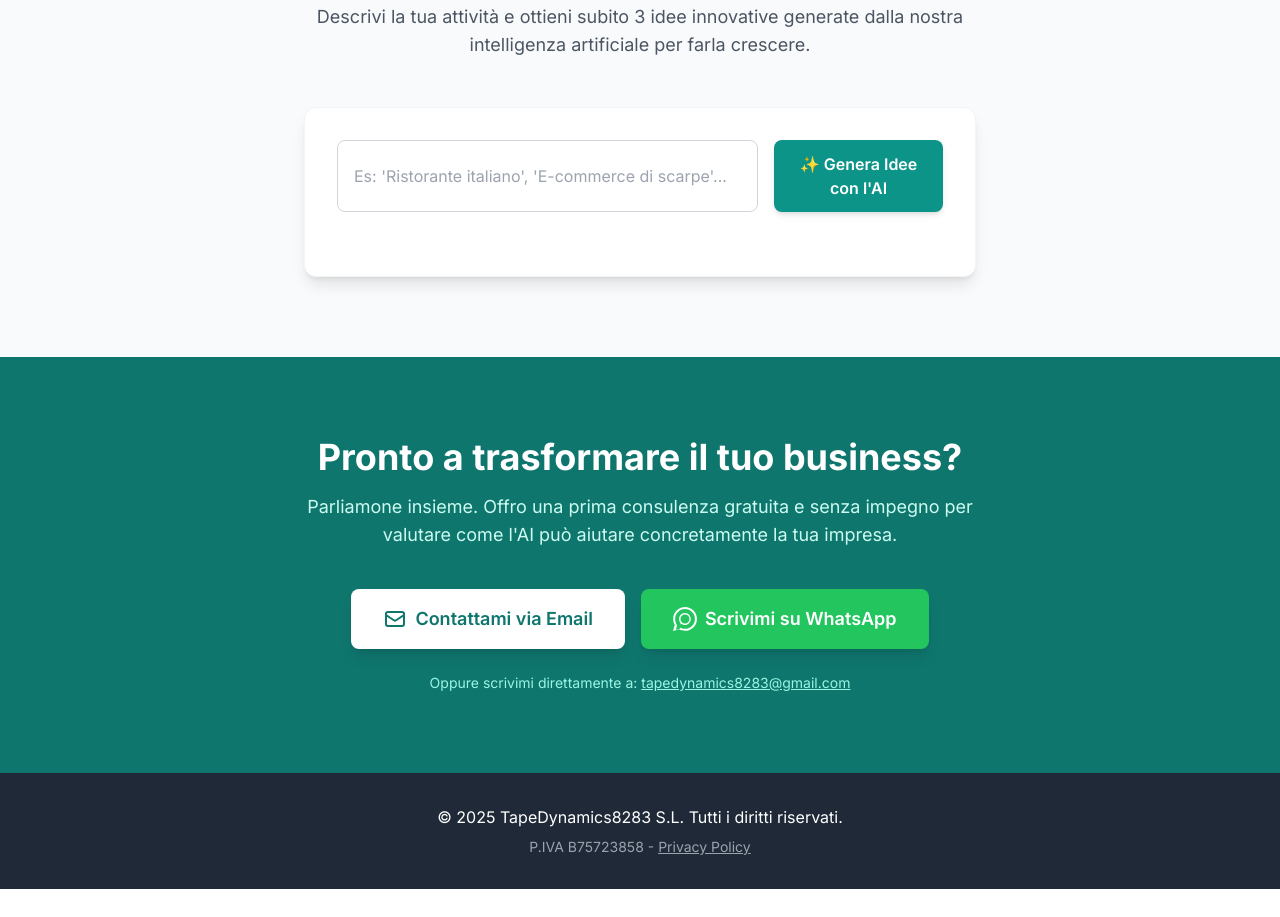
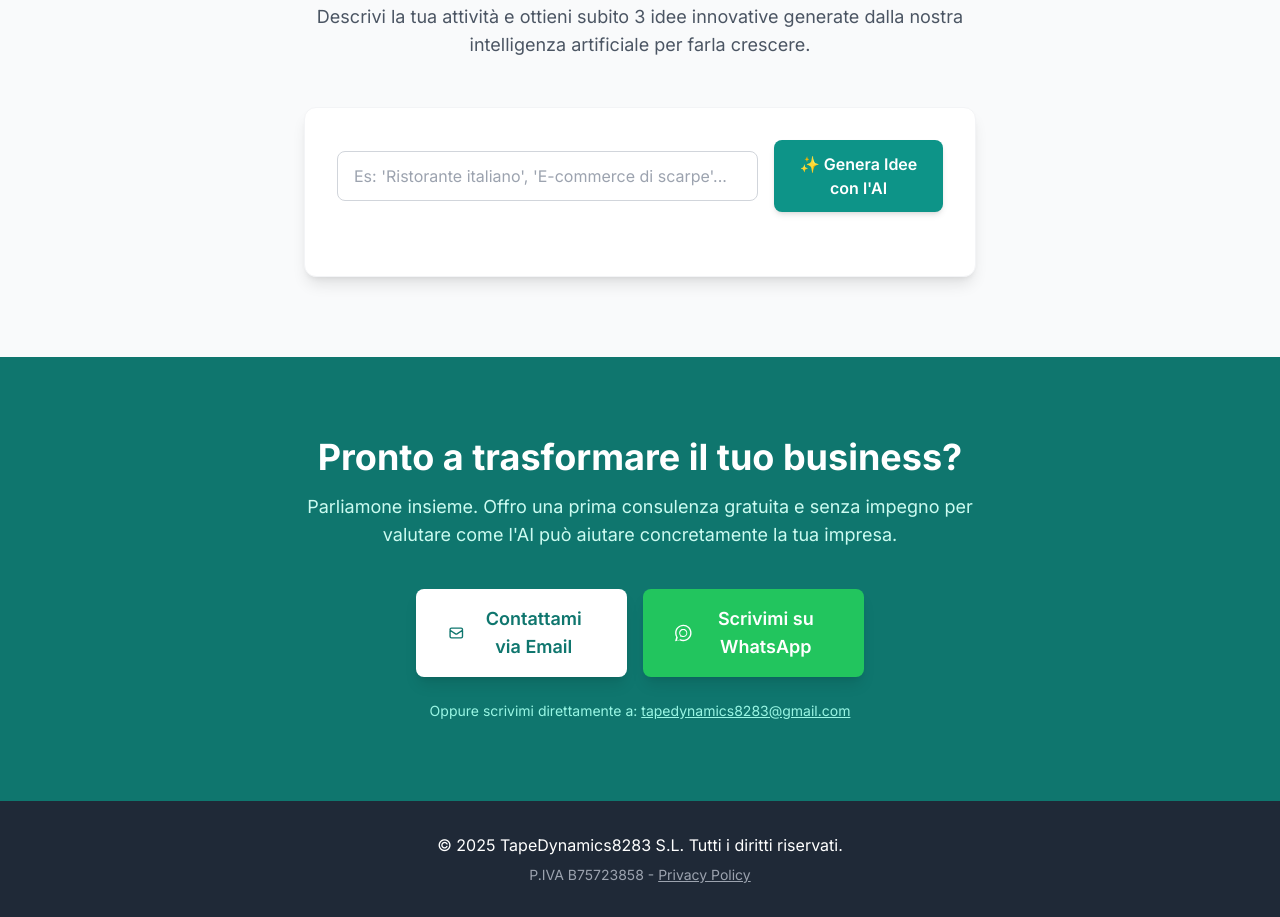
Before and after one commit to Tapedynamics/sito-tapedynamics, a plain HTML site: page index.html in a window 1280 px wide. Shown: the part 2238-3155 px from the top of the page. Before the commit the page ends 3127 px from the top, so only its background shows below. Drawn offline with nearby package versions, Linux system fonts and the light colour scheme.

Commit message:
Update index.html

```diff
--- a/index.html
+++ b/index.html
@@ -144,9 +144,9 @@
                     <p class="mt-4 text-lg text-gray-600 max-w-2xl mx-auto">Descrivi la tua attività e ottieni subito 3 idee innovative generate dalla nostra intelligenza artificiale per farla crescere.</p>
                 </div>
                 <div class="max-w-2xl mx-auto bg-white p-8 rounded-xl shadow-lg border border-gray-100">
-                    <div class="flex flex-col sm:flex-row gap-4">
-                        <input type="text" id="business-input" placeholder="Es: 'Ristorante italiano', 'E-commerce di scarpe'..." class="flex-grow w-full px-4 py-3 border border-gray-300 rounded-lg focus:ring-2 focus:ring-teal-500 focus:border-teal-500 transition">
-                        <button id="generate-ideas-btn" class="bg-teal-600 text-white px-6 py-3 rounded-lg font-semibold shadow-md hover:bg-teal-700 transition-all flex items-center justify-center space-x-2">
+                    <div class="flex flex-col sm:flex-row gap-4 items-center">
+                        <input type="text" id="business-input" placeholder="Es: 'Ristorante italiano', 'E-commerce di scarpe'..." class="w-full flex-grow px-4 py-3 border border-gray-300 rounded-lg focus:ring-2 focus:ring-teal-500 focus:border-teal-500 transition">
+                        <button id="generate-ideas-btn" class="w-full sm:w-auto bg-teal-600 text-white px-6 py-3 rounded-lg font-semibold shadow-md hover:bg-teal-700 transition-all flex items-center justify-center space-x-2">
                             <span>✨ Genera Idee con l'AI</span>
                         </button>
                     </div>
@@ -166,13 +166,13 @@
                 <p class="mt-4 text-lg text-teal-100 max-w-2xl mx-auto">
                     Parliamone insieme. Offro una prima consulenza gratuita e senza impegno per valutare come l'AI può aiutare concretamente la tua impresa.
                 </p>
-                <div class="mt-10 flex flex-col sm:flex-row items-center justify-center gap-4">
-                    <a href="mailto:tapedynamics8283@gmail.com?subject=Richiesta Consulenza AI per PMI" class="bg-white text-teal-700 px-8 py-4 rounded-lg text-lg font-semibold shadow-lg hover:bg-gray-100 transform hover:scale-105 transition-all flex items-center gap-2">
+                <div class="mt-10 w-full max-w-md mx-auto flex flex-col sm:flex-row items-center justify-center gap-4">
+                    <a href="mailto:tapedynamics8283@gmail.com?subject=Richiesta Consulenza AI per PMI" class="w-full sm:w-auto bg-white text-teal-700 px-8 py-4 rounded-lg text-lg font-semibold shadow-lg hover:bg-gray-100 transform hover:scale-105 transition-all flex items-center justify-center gap-2">
                         <svg class="w-6 h-6" fill="none" stroke="currentColor" viewBox="0 0 24 24" xmlns="http://www.w3.org/2000/svg"><path stroke-linecap="round" stroke-linejoin="round" stroke-width="2" d="M3 8l7.89 5.26a2 2 0 002.22 0L21 8M5 19h14a2 2 0 002-2V7a2 2 0 00-2-2H5a2 2 0 00-2 2v10a2 2 0 002 2z"></path></svg>
                         Contattami via Email
                     </a>
-                    <!-- SOSTITUISCI IL NUMERO CON IL TUO NUMERO WHATSAPP IN FORMATO INTERNAZIONALE (ES. 34613626253) -->
-                    <a href="https://wa.me/34613626253" target="_blank" rel="noopener noreferrer" class="bg-green-500 text-white px-8 py-4 rounded-lg text-lg font-semibold shadow-lg hover:bg-green-600 transform hover:scale-105 transition-all flex items-center gap-2">
+                    <!-- SOSTITUISCI IL NUMERO CON IL TUO NUMERO WHATSAPP IN FORMATO INTERNAZIONALE (ES. 391234567890) -->
+                    <a href="https://wa.me/34613626253" target="_blank" rel="noopener noreferrer" class="w-full sm:w-auto bg-green-500 text-white px-8 py-4 rounded-lg text-lg font-semibold shadow-lg hover:bg-green-600 transform hover:scale-105 transition-all flex items-center justify-center gap-2">
                          <svg class="w-6 h-6" fill="currentColor" viewBox="0 0 24 24"><path d="M.057 24l1.687-6.163c-1.041-1.804-1.588-3.849-1.587-5.946.003-6.556 5.338-11.891 11.893-11.891 3.181.001 6.167 1.24 8.413 3.488 2.245 2.248 3.481 5.236 3.48 8.414-.003 6.557-5.338 11.892-11.894 11.892-1.99-.001-3.951-.5-5.688-1.448l-6.305 1.654zm6.597-3.807c1.676.995 3.276 1.591 5.392 1.592 5.448 0 9.886-4.434 9.889-9.885.002-5.462-4.415-9.89-9.881-9.892-5.452 0-9.887 4.434-9.889 9.886-.001 2.269.655 4.512 1.924 6.344l-1.226 4.485 4.575-1.196zM12 5.999c-3.316 0-6.002 2.686-6.002 6.001 0 1.573.628 3.012 1.652 4.068l-.356 1.297 1.34-.348c.972.55 2.05.873 3.16.874 3.316 0 6.001-2.686 6.001-6.001s-2.685-6.001-6.001-6.001zm0 1.5c2.489 0 4.501 2.012 4.501 4.501s-2.012 4.501-4.501 4.501-4.501-2.012-4.501-4.501 2.012-4.501 4.501-4.501z"/></svg>
                         Scrivimi su WhatsApp
                     </a>
@@ -191,8 +191,8 @@
     </footer>
 
     <!-- Pulsante WhatsApp Flottante -->
-    <!-- SOSTITUISCI IL NUMERO CON IL TUO NUMERO WHATSAPP IN FORMATO INTERNAZIONALE (ES. 391234567890) -->
-    <a href="https://wa.me/391234567890" target="_blank" rel="noopener noreferrer" class="fixed bottom-6 right-6 bg-green-500 text-white w-16 h-16 rounded-full flex items-center justify-center shadow-lg hover:bg-green-600 transition-all transform hover:scale-110 z-50">
+    <!-- SOSTITUISCI IL NUMERO CON IL TUO NUMERO WHATSAPP IN FORMATO INTERNAZIONALE (ES. 34613626253) -->
+    <a href="https://wa.me/34613626253" target="_blank" rel="noopener noreferrer" class="fixed bottom-6 right-6 bg-green-500 text-white w-16 h-16 rounded-full flex items-center justify-center shadow-lg hover:bg-green-600 transition-all transform hover:scale-110 z-50">
         <svg class="w-9 h-9" fill="currentColor" viewBox="0 0 24 24" xmlns="http://www.w3.org/2000/svg"><path d="M.057 24l1.687-6.163c-1.041-1.804-1.588-3.849-1.587-5.946.003-6.556 5.338-11.891 11.893-11.891 3.181.001 6.167 1.24 8.413 3.488 2.245 2.248 3.481 5.236 3.48 8.414-.003 6.557-5.338 11.892-11.894 11.892-1.99-.001-3.951-.5-5.688-1.448l-6.305 1.654zm6.597-3.807c1.676.995 3.276 1.591 5.392 1.592 5.448 0 9.886-4.434 9.889-9.885.002-5.462-4.415-9.89-9.881-9.892-5.452 0-9.887 4.434-9.889 9.886-.001 2.269.655 4.512 1.924 6.344l-1.226 4.485 4.575-1.196zM12 5.999c-3.316 0-6.002 2.686-6.002 6.001 0 1.573.628 3.012 1.652 4.068l-.356 1.297 1.34-.348c.972.55 2.05.873 3.16.874 3.316 0 6.001-2.686 6.001-6.001s-2.685-6.001-6.001-6.001zm0 1.5c2.489 0 4.501 2.012 4.501 4.501s-2.012 4.501-4.501 4.501-4.501-2.012-4.501-4.501 2.012-4.501 4.501-4.501z"/></svg>
     </a>
 
```
